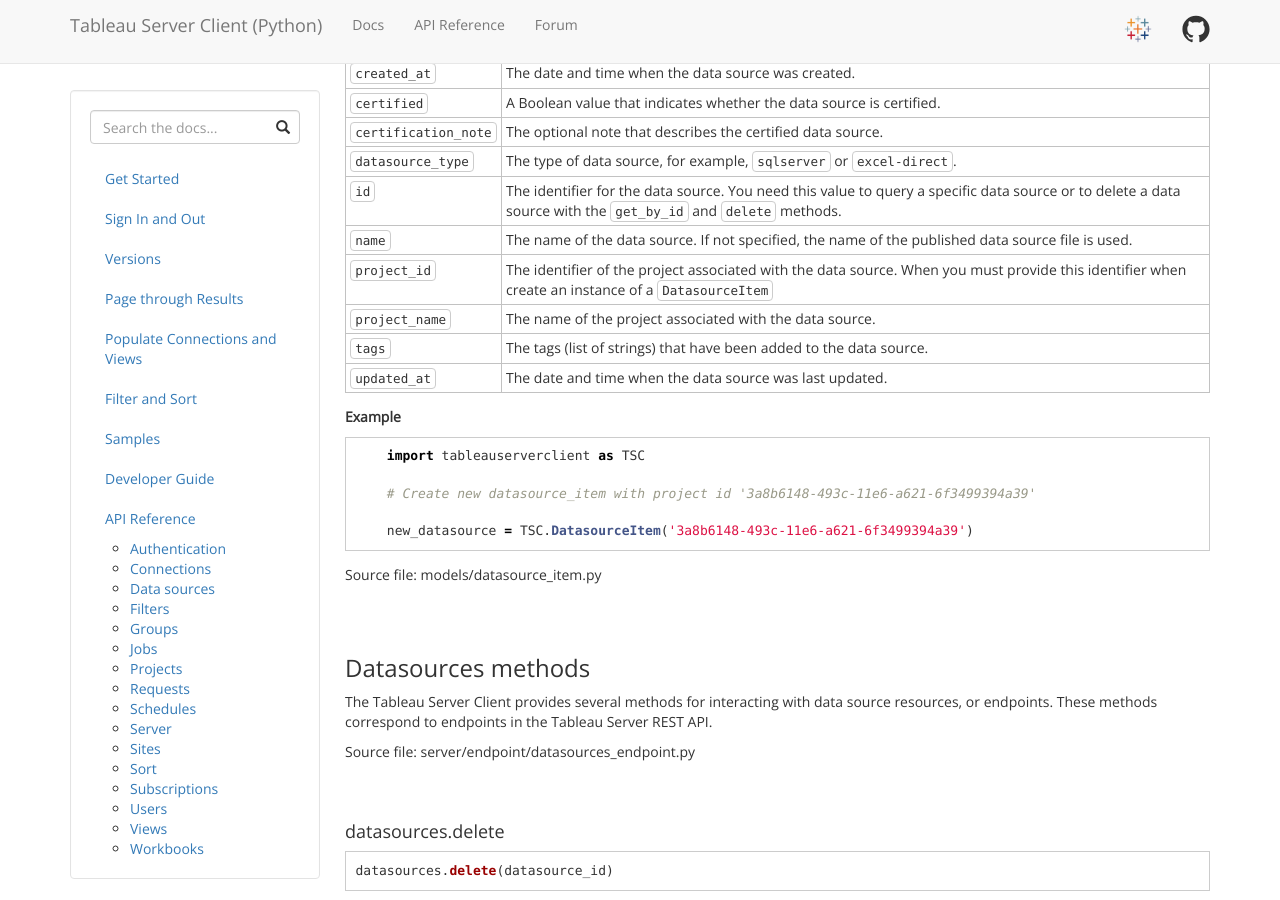
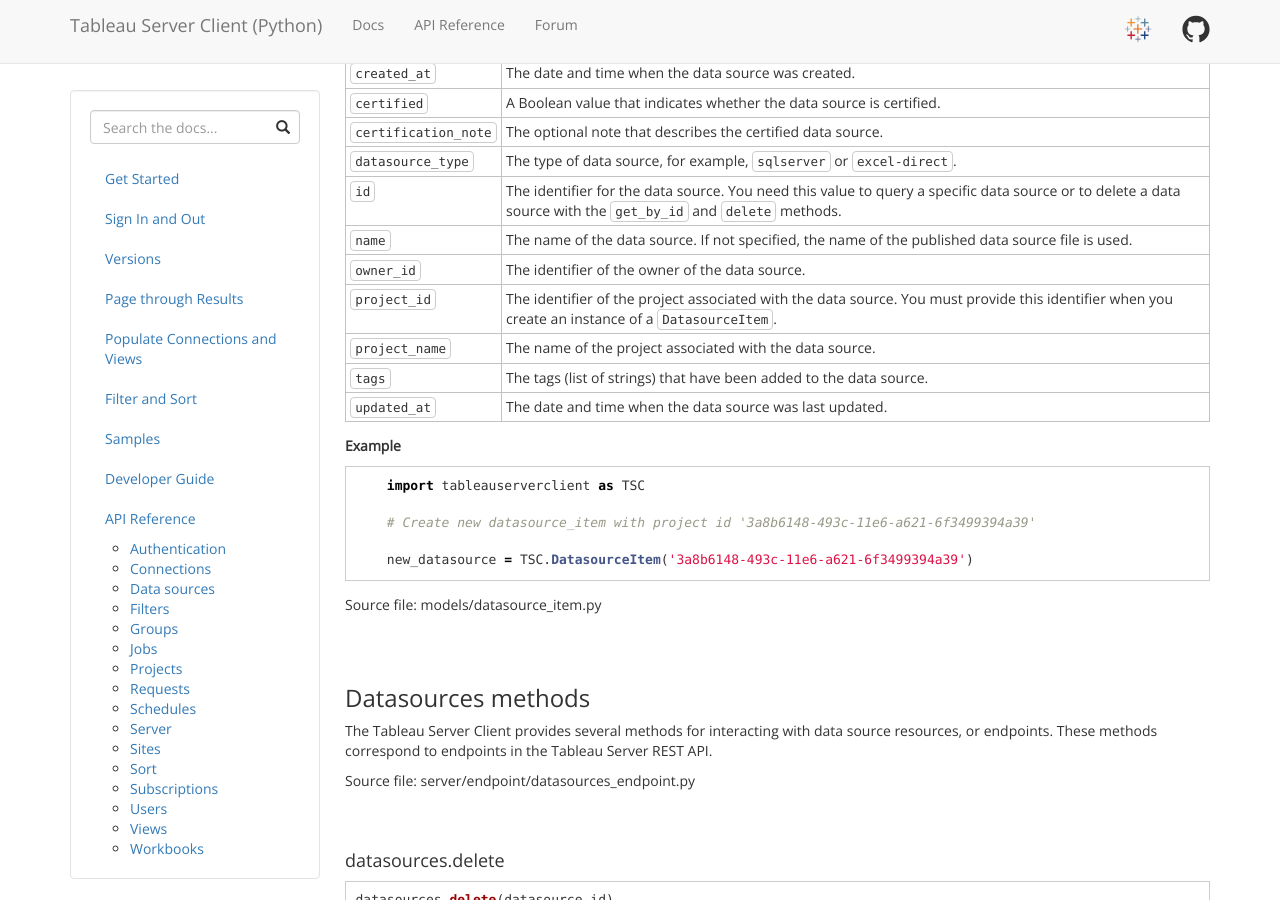
Before and after one commit to tableau/server-client-python, a Jekyll site: the page built from docs/api-ref.md, in a window 1280 px wide and 900 px high, scrolled down 6858 px. Built offline with Jekyll 4.4.1, drawn with Linux system fonts in a browser that asks for light colours.

Commit message:
add owner_id to attributes of datasourceItem

```diff
--- a/docs/api-ref.md
+++ b/docs/api-ref.md
@@ -247,7 +247,8 @@
 `datasource_type` | The type of data source, for example, `sqlserver` or `excel-direct`.
 `id` |  The identifier for the data source. You need this value to query a specific data source or to delete a data source with the `get_by_id` and `delete` methods.
 `name`  |  The name of the data source. If not specified, the name of the published data source file is used.
-`project_id` |  The identifier of the project associated with the data source. When you must provide this identifier when create an instance of a `DatasourceItem`
+`owner_id` |  The identifier of the owner of the data source.
+`project_id` |  The identifier of the project associated with the data source. You must provide this identifier when you create an instance of a `DatasourceItem`.
 `project_name` |  The name of the project associated with the data source.
 `tags` |  The tags (list of strings) that have been added to the data source.
 `updated_at` |  The date and time when the data source was last updated.
```
